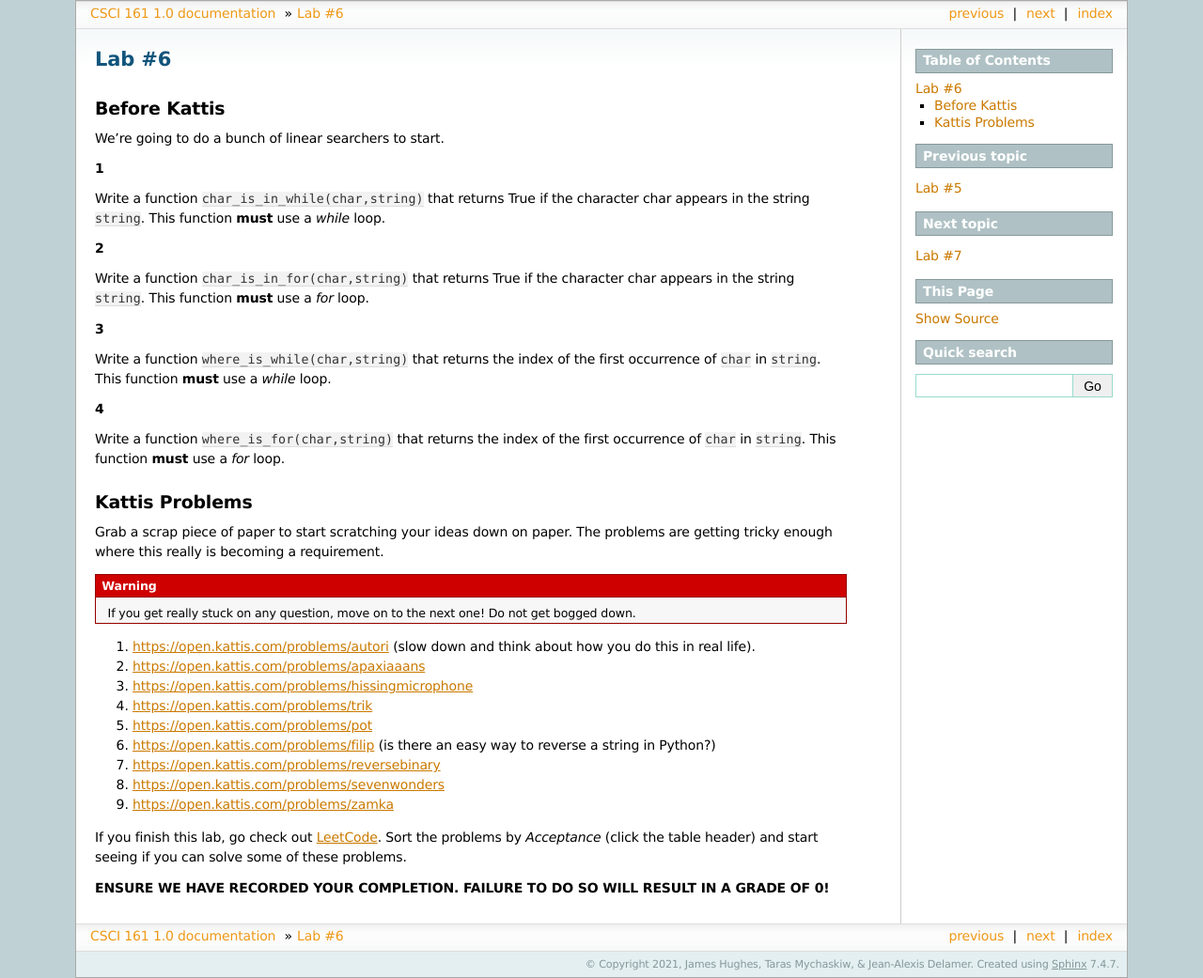
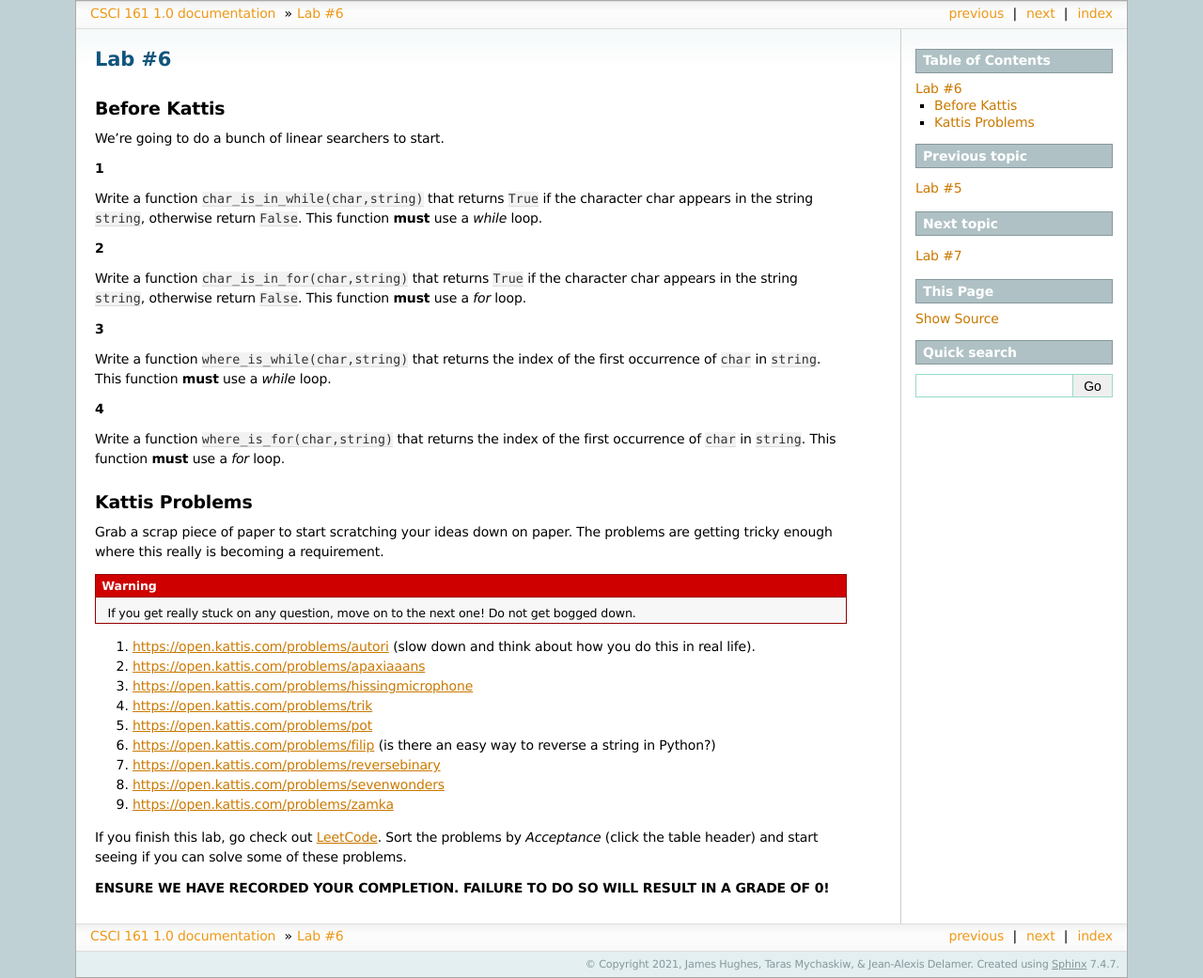
Before and after one commit to jameshughes89/cs101, a Sphinx documentation site: the page built from source/lab6.rst, in a window 1280 px wide. Shown: the whole page at 94% size. Built offline with Sphinx 7.4.7, drawn with Linux system fonts in a browser that asks for light colours.

Commit message:
Add 'otherwise false' (#81)

```diff
--- a/source/lab6.rst
+++ b/source/lab6.rst
@@ -9,11 +9,11 @@ We're going to do a bunch of linear searchers to start.
 
 **1**
 
-Write a function ``char_is_in_while(char,string)`` that returns True if the character char appears in the string ``string``. This function **must** use a *while* loop.
+Write a function ``char_is_in_while(char,string)`` that returns ``True`` if the character char appears in the string ``string``, otherwise return ``False``. This function **must** use a *while* loop.
 
 **2**
 
-Write a function ``char_is_in_for(char,string)`` that returns True if the character char appears in the string ``string``. This function **must** use a *for* loop.
+Write a function ``char_is_in_for(char,string)`` that returns ``True`` if the character char appears in the string ``string``, otherwise return ``False``. This function **must** use a *for* loop.
 
 **3**
 
```
